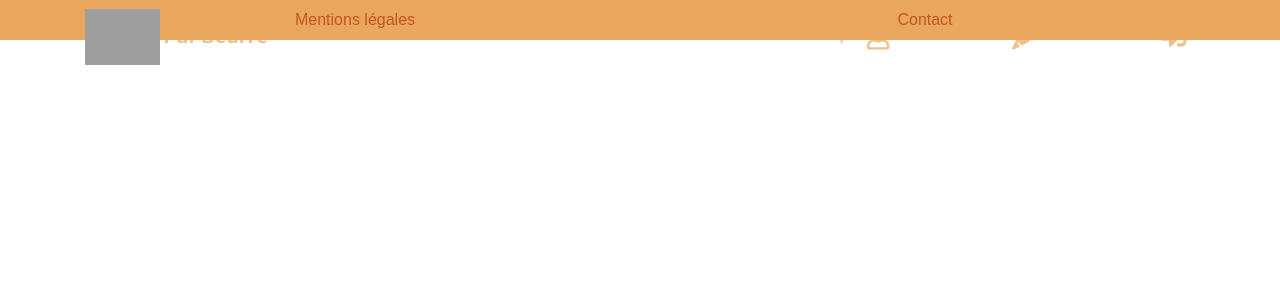
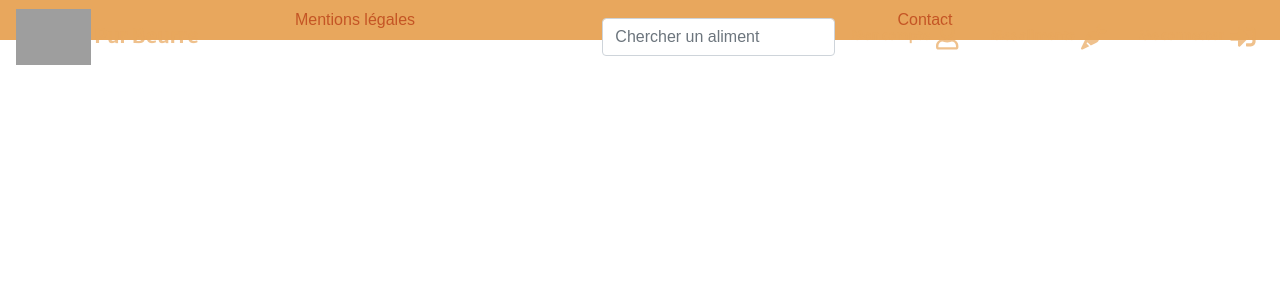
Before and after one commit to GuillaumeOj/Pur-Beurre, a Django app: template templates/base.html in a window 1280 px wide. Shown: the top 300 px of the page. Run offline with Django 3.2, Linux system fonts and the light colour scheme; the template is opened without the code that fills it, so the values that code supplies are empty; style sheets or scripts are compiled from the project's sources; some libraries are stand-ins or nearby versions; some web fonts are replaced; grey boxes are pictures that could not be loaded.

Commit message:
Add search input in the navbar for large devices

```diff
--- a/static/src/scss/_navbar.scss
+++ b/static/src/scss/_navbar.scss
@@ -15,6 +15,9 @@
     &:active {
       color: $moules;
     }
+  }
+  .navbar-collapse {
+    flex-grow: 0;
   }
   .navbar-nav {
     .nav-item {
--- a/templates/base.html
+++ b/templates/base.html
@@ -54,18 +54,22 @@
 	<!-- Navigation-->
 	{% block nav %}
 	<nav class="navbar navbar-expand-lg navbar-light fixed-top py-1" id="mainNav">
-		<div class="container">
-			<a class="navbar-brand js-scroll-trigger" href="#page-top">
+		<a class="navbar-brand js-scroll-trigger flex-grow-1" href="#page-top">
 			<img class="navbar-logo d-inline-block align-middle" load="lazy"
 				src="{% static "dist/assets/img/logo_pur_beurre.svg" %}" alt="Logo Pur Beurre">
-				Pur Beurre</a>
+			Pur Beurre
+		</a>
+		<form method="post" action="">
+			<input type="text" name="search" class="form-control d-none d-lg-block"
+				placeholder="Chercher un aliment">
+		</form>
 		<button class="navbar-toggler navbar-toggler-right" type="button" data-toggle="collapse"
 			data-target="#navbarResponsive" aria-controls="navbarResponsive" aria-expanded="false"
 			aria-label="Toggle navigation">
 			<span class="navbar-toggler-icon"></span>
 		</button>
 		<div class="collapse navbar-collapse text-right" id="navbarResponsive">
-				<ul class="navbar-nav ml-auto pr-2 my-2 my-lg-0">
+			<ul class="navbar-nav ml-auto pr-2 my-2">
 				<li class="nav-item">
 					<a class="nav-link" href="#">
 						Mon compte
@@ -85,7 +89,6 @@
 					</a>
 				</li>
 			</ul>
-			</div>
 		</div>
 	</nav>
 	{% endblock nav %}
```
Lines whose indentation alone changed are shown as unchanged.
